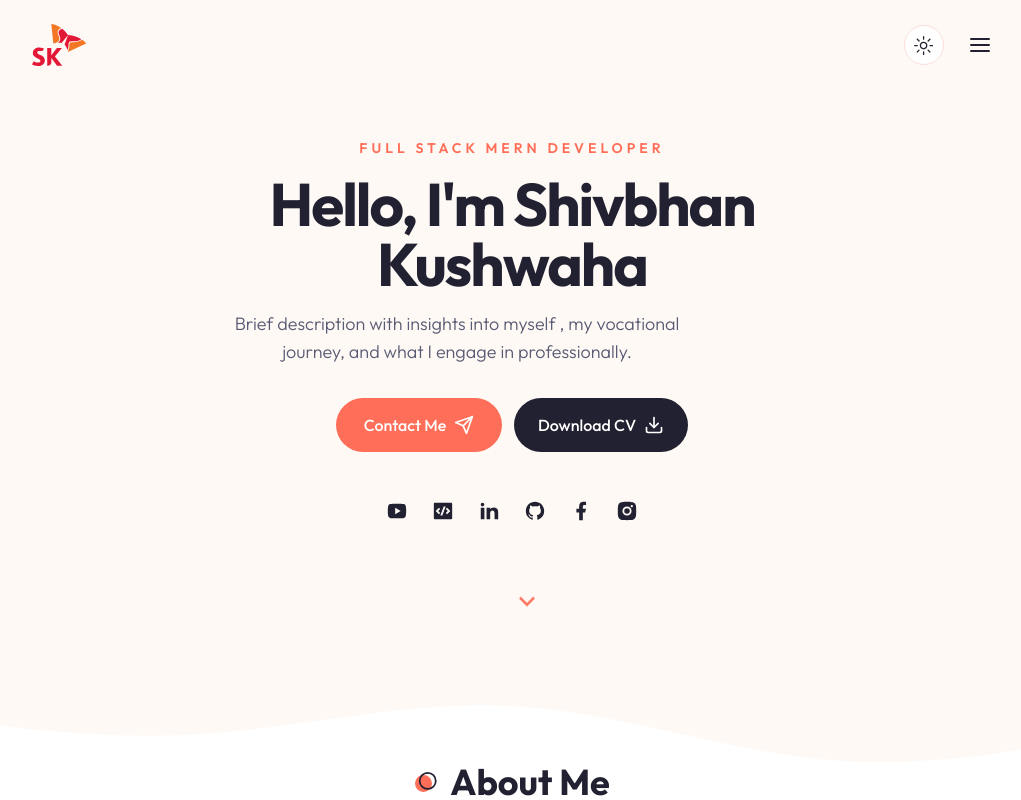
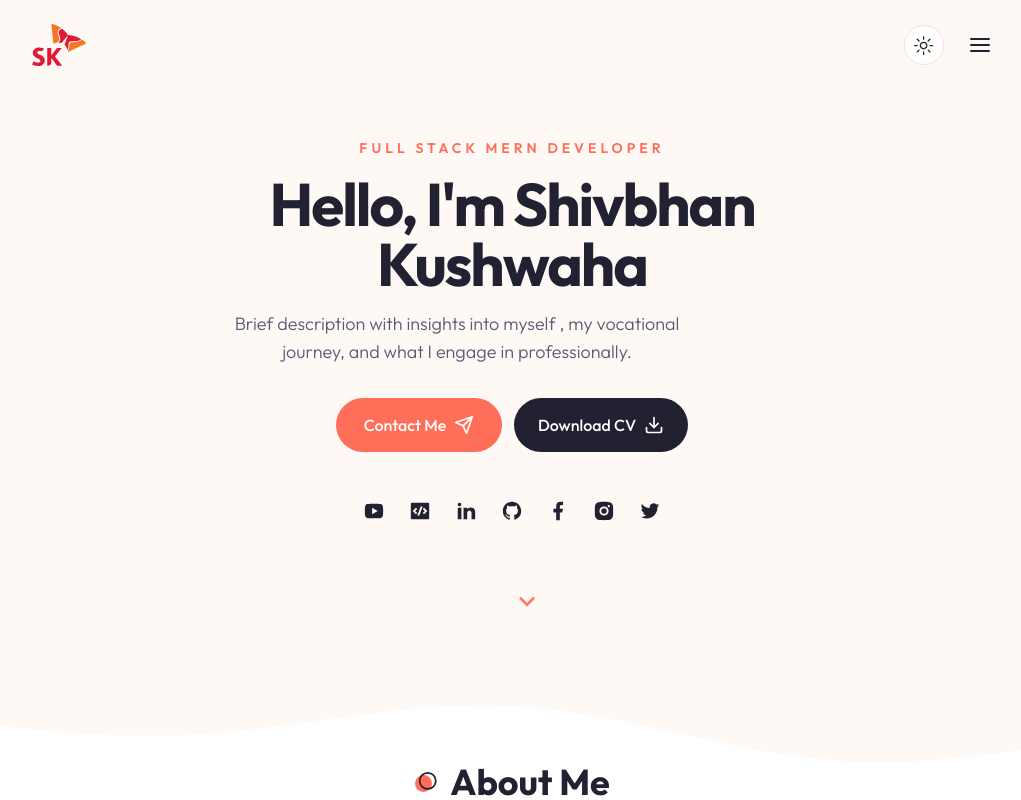
Before and after one commit to ShivBhanKushWaha/My-PortFolio-NextJs, a Next.js app: page / in a window 1280 px wide. Shown: the top 800 px of the page, without its empty margins (128-1149 px from the left). Built offline with nearby package versions, Linux system fonts and the light colour scheme.

Commit message:
Update twitter account Socials.jsx

```diff
--- a/components/Socials.jsx
+++ b/components/Socials.jsx
@@ -6,7 +6,8 @@ import {
     RiGithubFill,
     RiFacebookFill,
     RiInstagramFill,
-    RiCodeBoxFill
+    RiCodeBoxFill,
+    RiTwitterFill,
 } from 'react-icons/ri'
 
 const icons = [
@@ -34,6 +35,10 @@ const icons = [
         path: 'https://www.instagram.com/black_lover14444/',
         name:<RiInstagramFill/>,
     },
+    {
+        path: 'https://twitter.com/technical_jugad',
+        name:<RiTwitterFill/>,
+    },
 ]
 
 const Socials = ({containerStyles,iconsStyles}) => {
```
